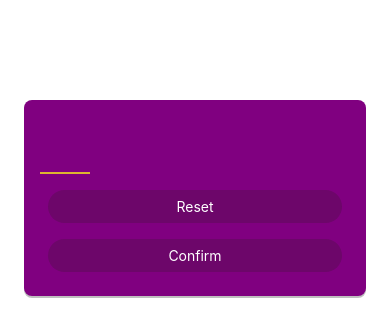
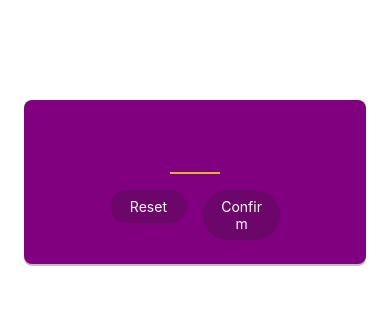
Before and after one commit to UjjwalKaul/guessing-game, a React Native app: screen / in a window 390 px wide. Shown: the top 336 px of the page. Built offline with nearby package versions, Linux system fonts and the light colour scheme.

Commit message:
Arranged button layout

```diff
--- a/screens/StartGameScreen.js
+++ b/screens/StartGameScreen.js
@@ -13,14 +13,24 @@ export default function StartGameScreen() {
         autoCapitalize="none"
         autoCorrect={false}
       />
-      <PrimaryButton>Reset</PrimaryButton>
-      <PrimaryButton>Confirm</PrimaryButton>
+      <View style={styles.btnContainer}>
+        <View style={styles.single}>
+          <PrimaryButton>Reset</PrimaryButton>
+        </View>
+        <View style={styles.single}>
+          <PrimaryButton>Confirm</PrimaryButton>
+        </View>
+      </View>
     </View>
   );
 }
 
 const styles = StyleSheet.create({
+  btnContainer: {
+    flexDirection: 'row',
+  },
   inputContainer: {
+    alignItems: 'center',
     marginHorizontal: 24,
     borderRadius: 8,
     marginTop: 100,
@@ -43,4 +53,7 @@ const styles = StyleSheet.create({
     fontWeight: 'bold',
     textAlign: 'center',
   },
+  single: {
+    flex: 1,
+  },
 });
```
